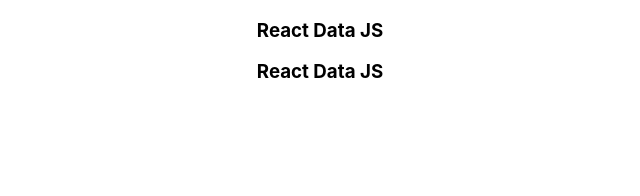
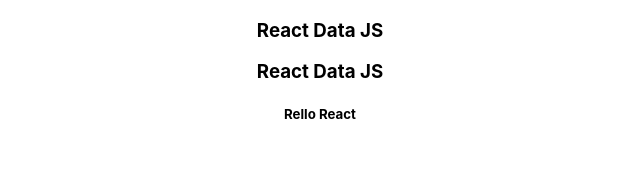
Before and after one commit to Sonu12p/Updated, a React (Create React App) app: page / in a window 1280 px wide. Shown: the top 196 px of the page, without its empty margins (320-960 px from the left). Built offline with nearby package versions, Linux system fonts and the light colour scheme.

Commit message:
Third comint

```diff
--- a/src/App.js
+++ b/src/App.js
@@ -6,7 +6,7 @@
     <div className="App">
      <h3>React Data JS</h3>
      <h3>React Data JS</h3>
-
+     <h5>Rello React</h5>
     </div>
   );
 }
```
